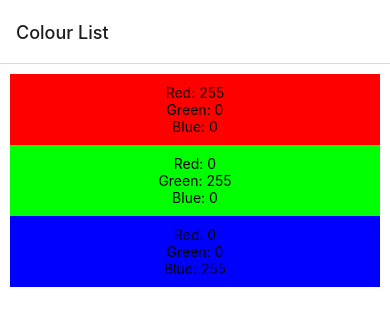
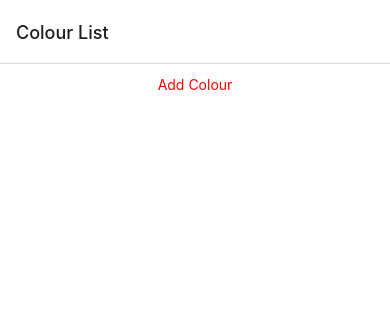
Before and after one commit to andrewtaiye/pcmob3-colours, a React Native app: screen / in a window 390 px wide. Shown: the top 326 px of the page. Built offline with nearby package versions, Linux system fonts and the light colour scheme.

Commit message:
added addcolor button

```diff
--- a/App.js
+++ b/App.js
@@ -1,17 +1,32 @@
 import { StatusBar } from "expo-status-bar";
 import React, { useState } from "react";
-import { StyleSheet, Text, View, FlatList } from "react-native";
+import {
+  StyleSheet,
+  Text,
+  View,
+  FlatList,
+  Button,
+  TouchableOpacity,
+} from "react-native";
 import { createStackNavigator } from "@react-navigation/stack";
 import { NavigationContainer } from "@react-navigation/native";
 
 import BlockRGB from "./components/BlockRGB";
 
 function HomeScreen() {
-  const [colorArray, setColorArray] = useState([
-    { red: 255, green: 0, blue: 0, id: "0" },
-    { red: 0, green: 255, blue: 0, id: "1" },
-    { red: 0, green: 0, blue: 255, id: "2" },
-  ]);
+  function addColor() {
+    setColorArray([
+      ...colorArray,
+      {
+        red: Math.floor(Math.random() * 256),
+        green: Math.floor(Math.random() * 256),
+        blue: Math.floor(Math.random() * 256),
+        id: `${colorArray.length}`,
+      },
+    ]);
+  }
+
+  const [colorArray, setColorArray] = useState([]);
 
   function renderItem({ item }) {
     return <BlockRGB red={item.red} green={item.green} blue={item.blue} />;
@@ -19,6 +34,9 @@ function HomeScreen() {
 
   return (
     <View style={styles.container}>
+      <TouchableOpacity style={styles.button} onPress={addColor}>
+        <Text style={{ color: "red" }}>Add Colour</Text>
+      </TouchableOpacity>
       <FlatList style={styles.list} data={colorArray} renderItem={renderItem} />
     </View>
   );
@@ -47,4 +65,8 @@ const styles = StyleSheet.create({
     padding: 10,
     width: "100%",
   },
+  button: {
+    height: 40,
+    justifyContent: "center",
+  },
 });
```
